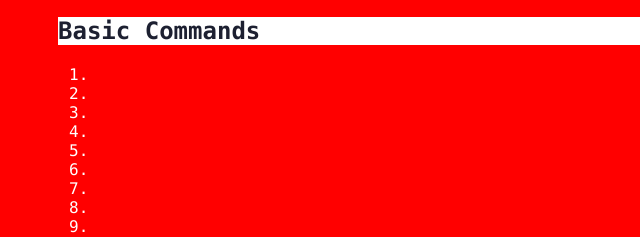
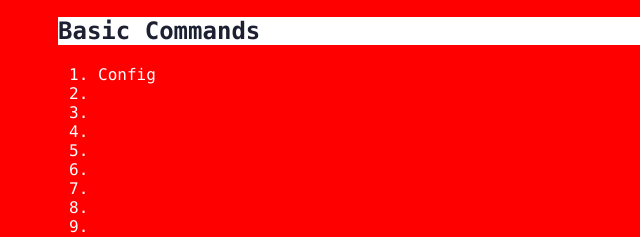
Before and after one commit to fjl150/learn_git, a plain HTML site: page index.html in a window 1280 px wide. Both pictures are taken after a click on the element "Basic Commands". Shown: the part 276-513 px from the top of the page, 0-640 px from the left. Drawn offline with Linux system fonts and the light colour scheme.

Commit message:
Add the first git command with config

```diff
--- a/index.html
+++ b/index.html
@@ -29,7 +29,7 @@
         <div class="accordion"><h1>Basic Commands</h1></div>
             <div class="panel">
                 <ol>
-                    <li></li>
+                    <li>Config</li>
                     <li></li>
                     <li></li>
                     <li></li>
```
